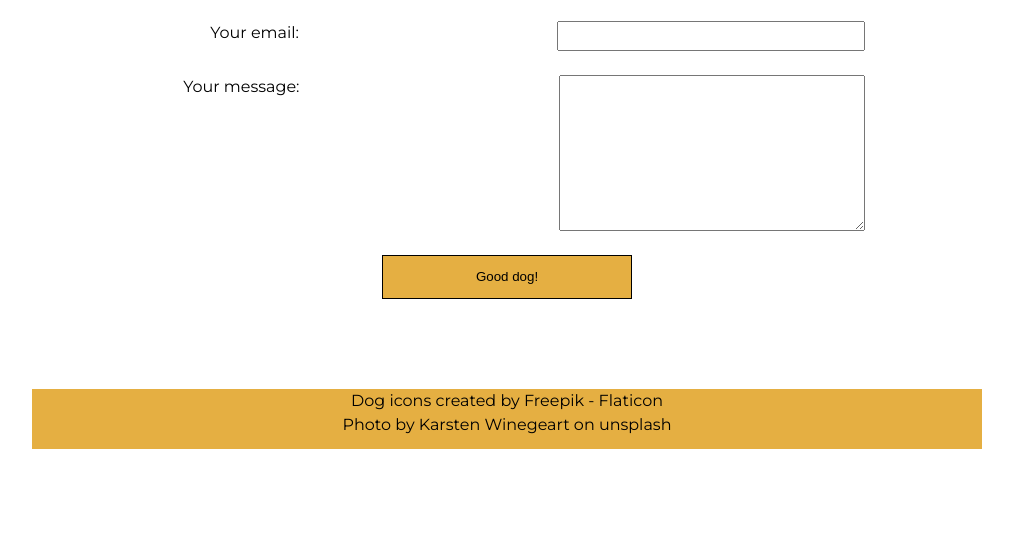
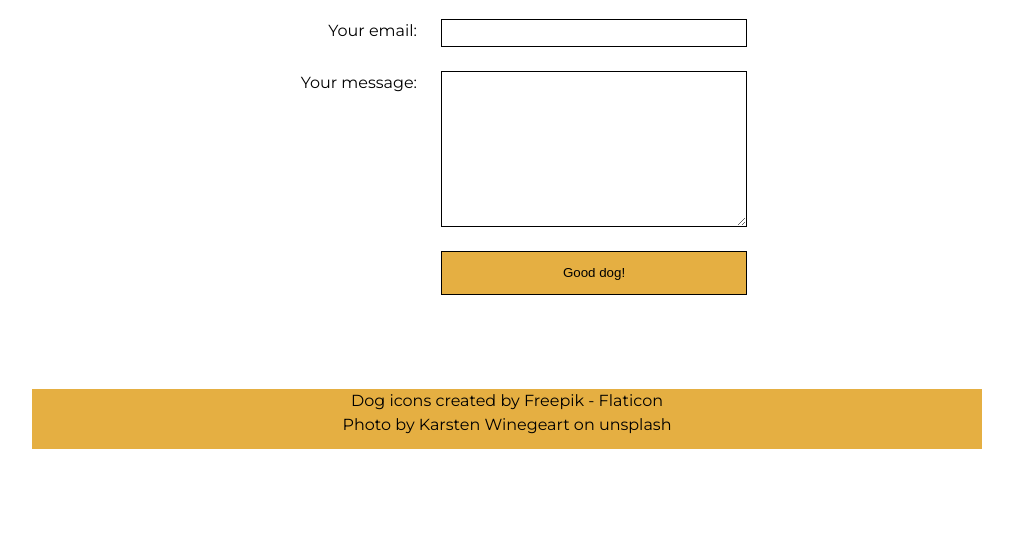
Before and after one commit to magdalenabrinas/cprg_assignment3, a plain HTML site: page pages/contact.html in a window 1280 px wide. Shown: the part 256-800 px from the top of the page, without its empty margins (133-1146 px from the left). Drawn offline with Linux system fonts and the light colour scheme.

Commit message:
Completed contact

```diff
--- a/styles/styles.css
+++ b/styles/styles.css
@@ -250,6 +250,7 @@ li {
 label {
     width: 150px;
     text-align: right;
+    margin-left: auto;
 }
 
 input {
@@ -257,7 +258,9 @@ input {
     margin-left: 24px;
     line-height: 24px;
     font-size: 16px;
+    border: solid black 1px;
     margin-bottom: 24px;
+    margin-right: auto;
 }
 
 textarea {
@@ -266,9 +269,14 @@ textarea {
     margin-left: 24px;
     line-height: 24px;
     font-size: 16px;
+    border: solid black 1px;
     margin-bottom: 24px;
+    margin-right: auto;
 }
 
-button {
+#submit-button {
+    width: 306px;
+    border: solid black 1px;
     margin-bottom: 24px;
+    margin-left: 174px;
 }
```
